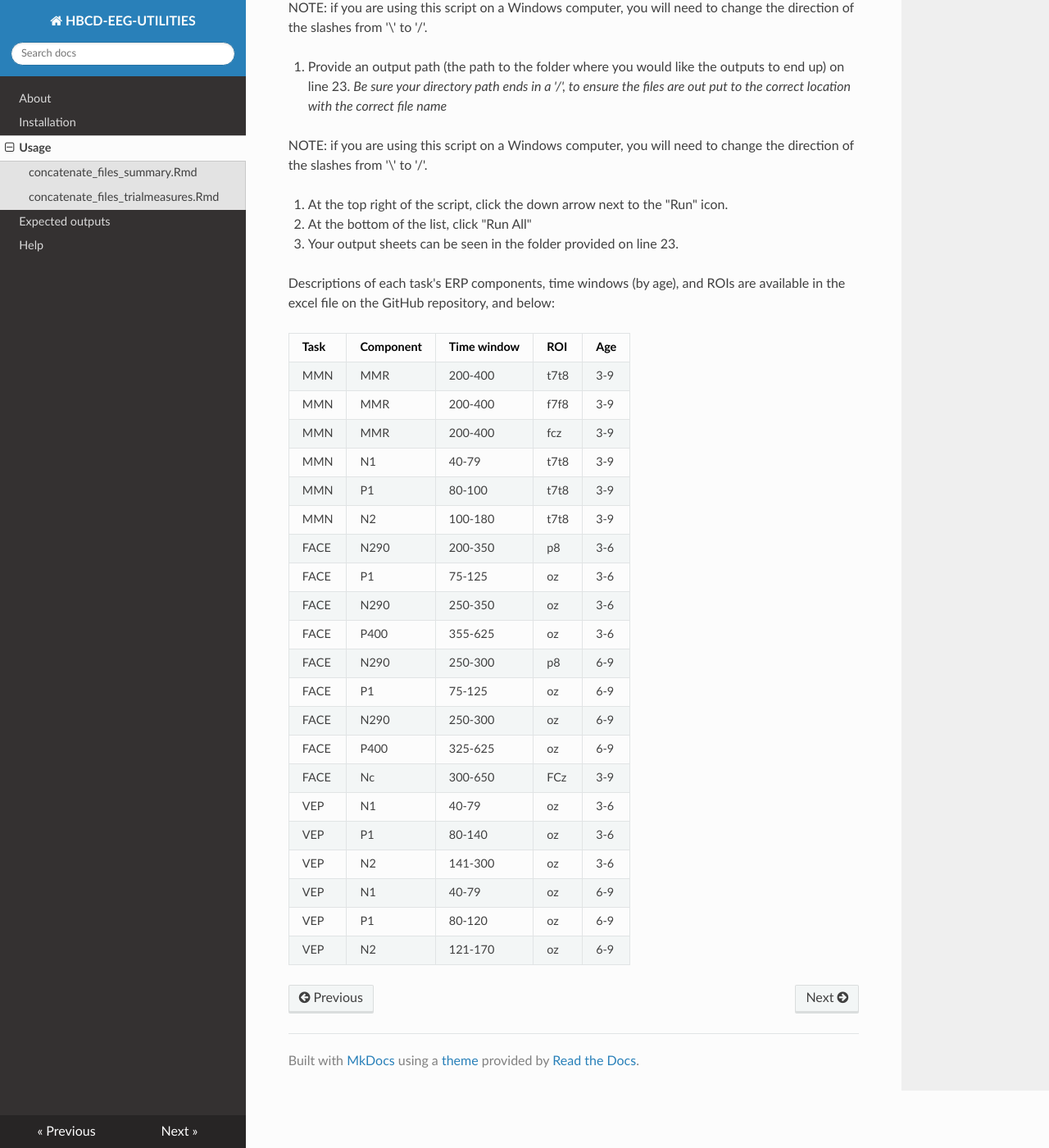
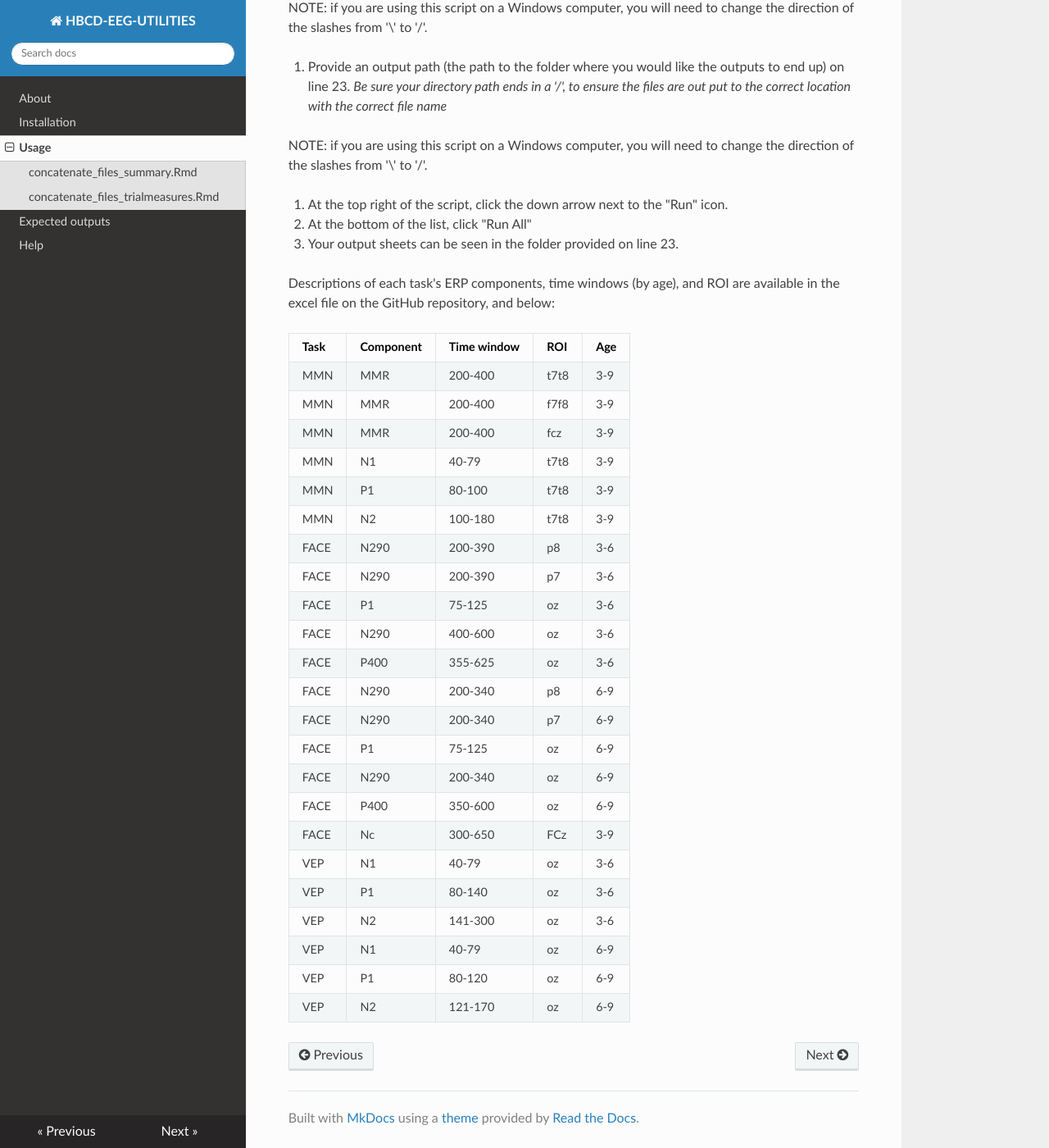
Before and after one commit to Child-Development-Lab/HBCD-EEG-Utilities, an MkDocs documentation site: the page built from docs/usage.md, in a window 1280 px wide and 1400 px high, scrolled down 1018 px. Shown: the whole window at 82% size. Built offline with MkDocs 1.6.1, drawn with Linux system fonts in a browser that asks for light colours; nearby versions of some CDN libraries.

Commit message:
update time windows

```diff
--- a/docs/usage.md
+++ b/docs/usage.md
@@ -37,7 +37,7 @@ NOTE: if you are using this script on a Windows computer, you will need to chang
 
 
 
-Descriptions of each task's ERP components, time windows (by age), and ROIs are available in the excel file on the GitHub repository, and below:
+Descriptions of each task's ERP components, time windows (by age), and ROI are available in the excel file on the GitHub repository, and below:
 
 | Task | Component | Time window | ROI  | Age |
 |------|-----------|-------------|------|-----|
@@ -47,14 +47,16 @@ Descriptions of each task's ERP components, time windows (by age), and ROIs are
 | MMN  | N1        | 40-79       | t7t8 | 3-9 |
 | MMN  | P1        | 80-100      | t7t8 | 3-9 |
 | MMN  | N2        | 100-180     | t7t8 | 3-9 |
-| FACE | N290      | 200-350     | p8   | 3-6 |
+| FACE | N290      | 200-390     | p8   | 3-6 |
+| FACE | N290      | 200-390     | p7   | 3-6 |
 | FACE | P1        | 75-125      | oz   | 3-6 |
-| FACE | N290      | 250-350     | oz   | 3-6 |
+| FACE | N290      | 400-600     | oz   | 3-6 |
 | FACE | P400      | 355-625     | oz   | 3-6 |
-| FACE | N290      | 250-300     | p8   | 6-9 |
+| FACE | N290      | 200-340     | p8   | 6-9 |
+| FACE | N290      | 200-340     | p7   | 6-9 |
 | FACE | P1        | 75-125      | oz   | 6-9 |
-| FACE | N290      | 250-300     | oz   | 6-9 |
-| FACE | P400      | 325-625     | oz   | 6-9 |
+| FACE | N290      | 200-340     | oz   | 6-9 |
+| FACE | P400      | 350-600     | oz   | 6-9 |
 | FACE | Nc        | 300-650     | FCz  | 3-9 |
 | VEP  | N1        | 40-79       | oz   | 3-6 |
 | VEP  | P1        | 80-140      | oz   | 3-6 |
```
